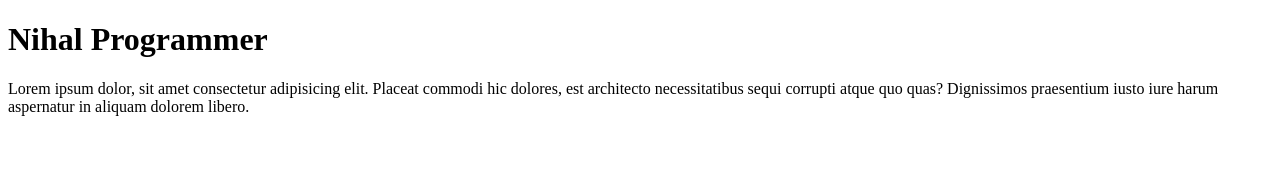
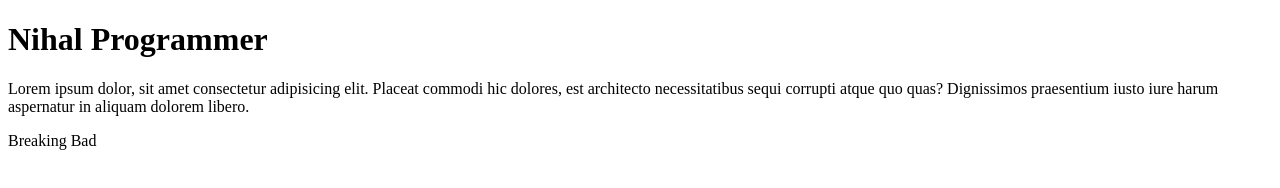
Before and after one commit to MohammadNihalChy/first-projects, a plain HTML site: page index.html in a window 1280 px wide. Drawn offline with Linux system fonts and the light colour scheme.

Commit message:
Update index.html

```diff
--- a/index.html
+++ b/index.html
@@ -8,5 +8,6 @@
 <body>
     <h1>Nihal Programmer</h1>
     <p>Lorem ipsum dolor, sit amet consectetur adipisicing elit. Placeat commodi hic dolores, est architecto necessitatibus sequi corrupti atque quo quas? Dignissimos praesentium iusto iure harum aspernatur in aliquam dolorem libero.</p>
+    <p>Breaking Bad</p>
 </body>
 </html>
```
